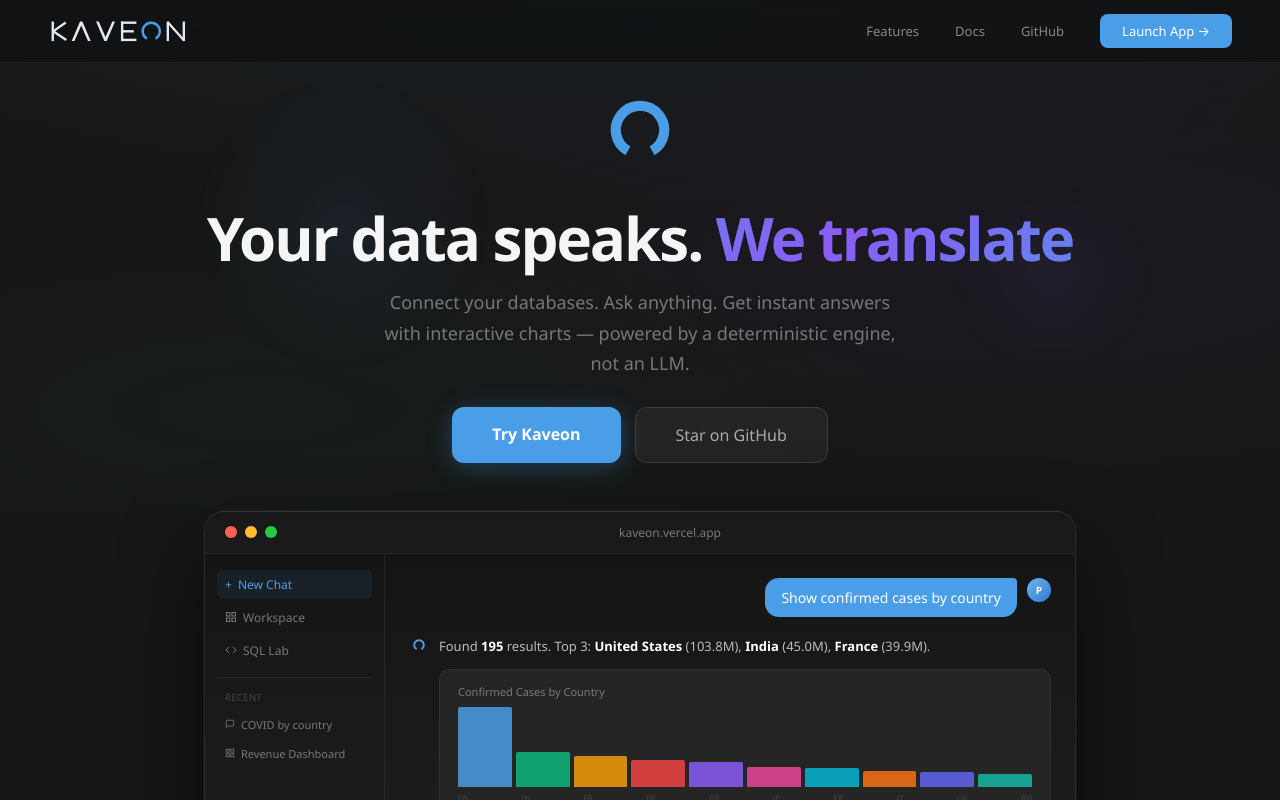
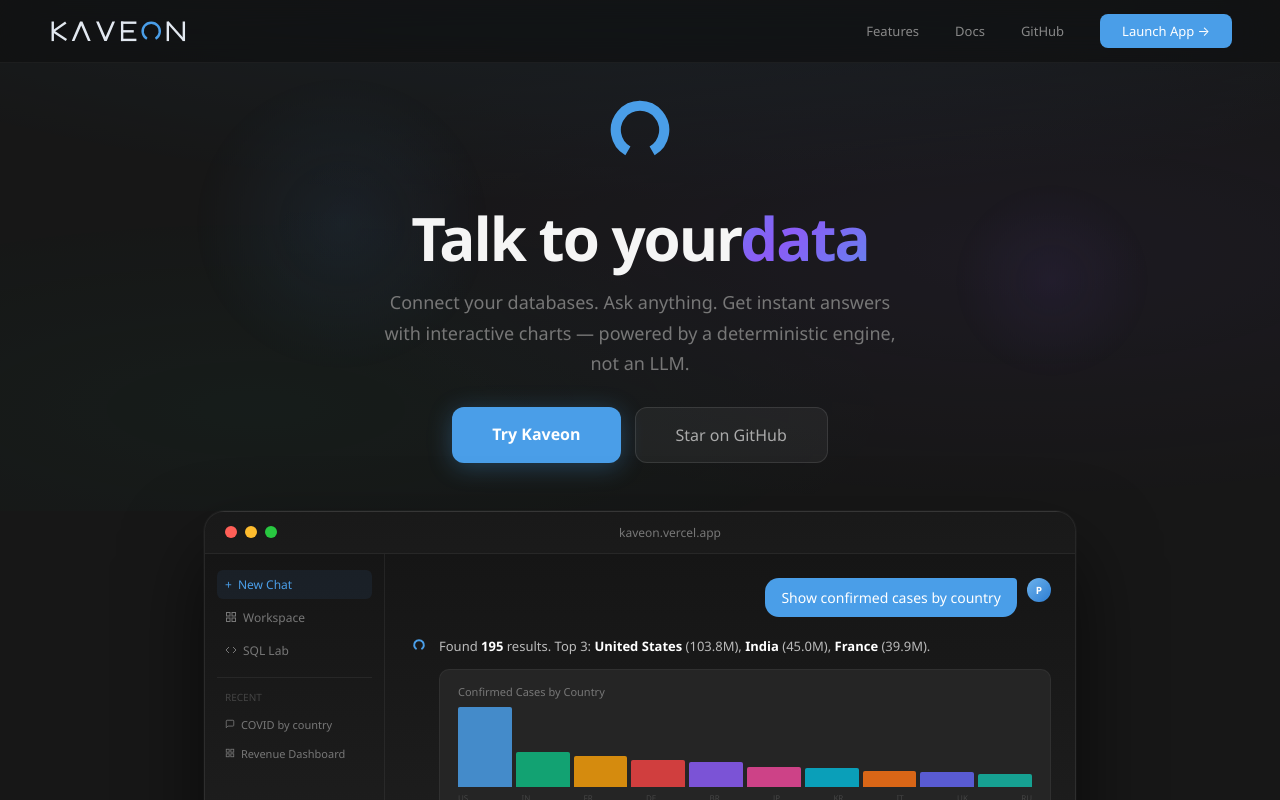
Before and after one commit to PruthviProdduturi/Kaveon, a Next.js app in the folder apps/kaveon-web/: page /about in a window 1280 px wide. Shown: the top 800 px of the page. Built offline with nearby package versions, Linux system fonts and the light colour scheme; no server answers.

Commit message:
fix: about hero — 'Talk to your data' headline

```diff
--- a/apps/kaveon-web/app/about/page.tsx
+++ b/apps/kaveon-web/app/about/page.tsx
@@ -98,14 +98,14 @@ export default function AboutPage() {
             <KaveonMark size={100} useDirectColor />
           </div>
           <h1 style={{ fontSize: "clamp(36px, 5vw, 60px)", fontWeight: 700, letterSpacing: "-2px", lineHeight: 1.1, margin: "0 auto 16px", maxWidth: 900, whiteSpace: "nowrap" }}>
-            Your data speaks.{" "}
+            Talk to your
             <span style={{
               background: "linear-gradient(135deg, #4A9EE8, #8b5cf6, #4A9EE8)",
               backgroundSize: "200% 200%",
               animation: "gradientShift 4s ease infinite",
               WebkitBackgroundClip: "text",
               WebkitTextFillColor: "transparent",
-            }}>We translate</span>
+            }}>data</span>
           </h1>
           <p style={{ fontSize: 18, color: "#777", maxWidth: 540, margin: "0 auto 28px", lineHeight: 1.7 }}>
             Connect your databases. Ask anything. Get instant answers with interactive charts — powered by a deterministic engine, not an LLM.
```
